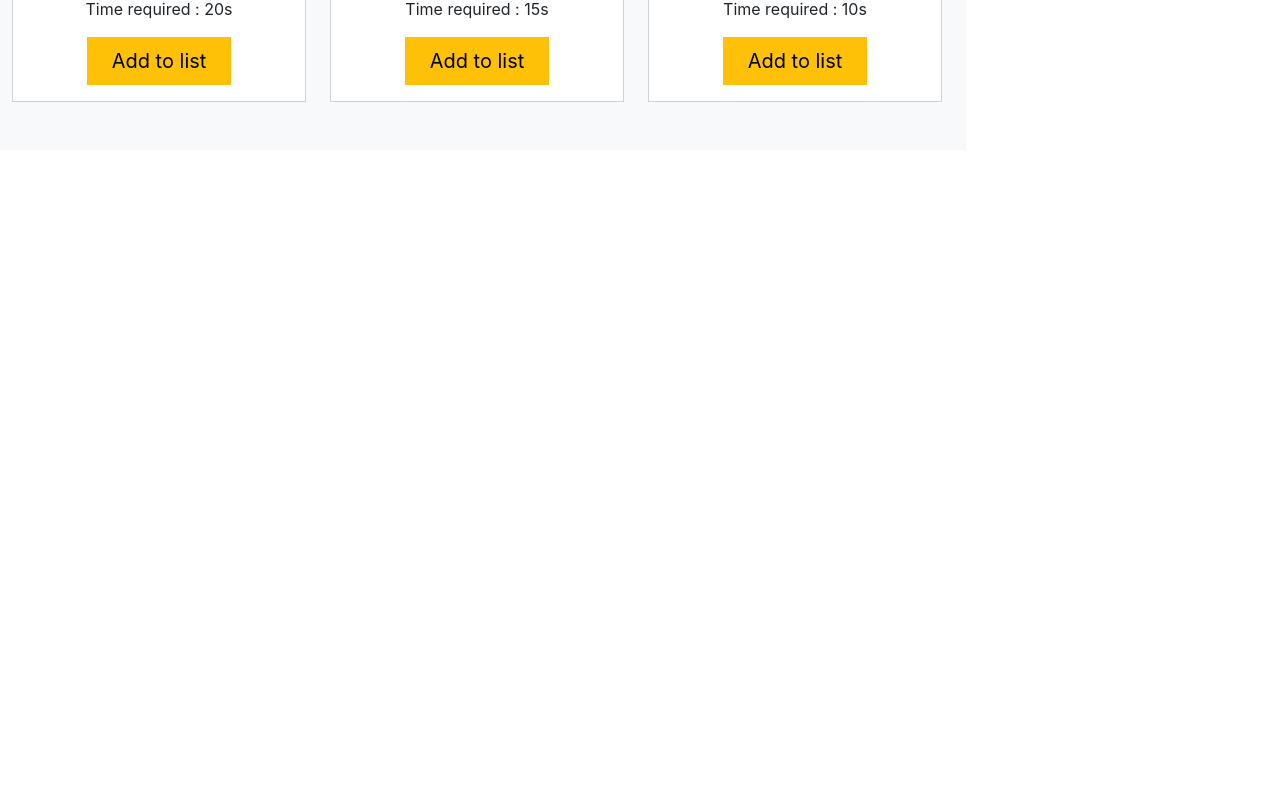
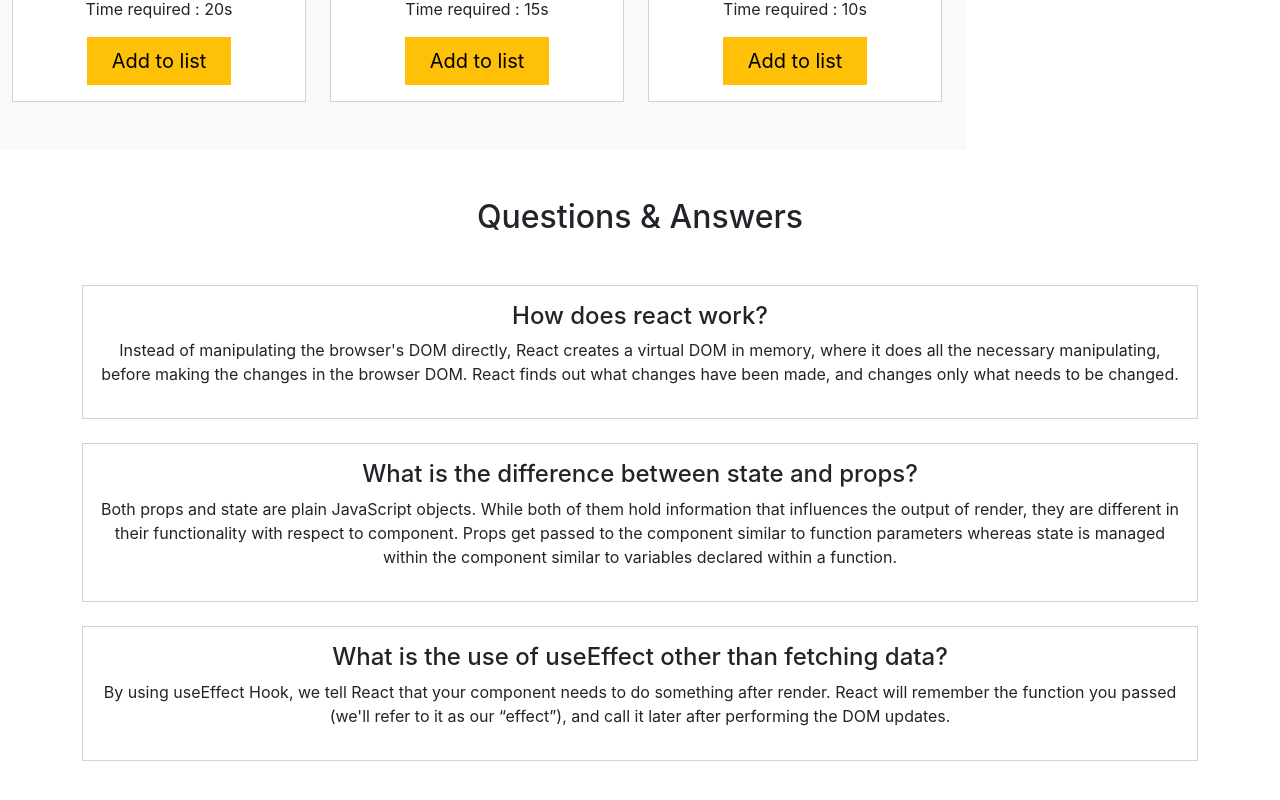
Before and after one commit to NahidIbnAli/fitness-heroes, a React (Create React App) app: page / in a window 1280 px wide. Shown: the part 905-1705 px from the top of the page. Before the commit the page ends 1055 px from the top, so only its background shows below. Built offline with nearby package versions, Linux system fonts and the light colour scheme.

Commit message:
added blog component

```diff
--- a/src/App.js
+++ b/src/App.js
@@ -1,10 +1,12 @@
 import './App.css';
+import Blog from './components/Blog/Blog';
 import Home from './components/Home/Home';
 
 function App() {
   return (
     <div className="App">
       <Home></Home>
+      <Blog></Blog>
     </div>
   );
 }
--- /dev/null
+++ b/src/components/Blog/Blog.js
@@ -0,0 +1,37 @@
+import React from 'react';
+
+const Blog = () => {
+    return (
+        <div className='container py-5'>
+            <h2 className='text-center'>Questions & Answers</h2>
+            <div className="row mt-4 g-4">
+                <div className='col-12'>
+                    <div className="card rounded-0">
+                        <div className="card-body text-center">
+                            <h4 className="card-title">How does react work?</h4>
+                             <p>Instead of manipulating the browser's DOM directly, React creates a virtual DOM in memory, where it does all the necessary manipulating, before making the changes in the browser DOM. React finds out what changes have been made, and changes only what needs to be changed.</p>
+                        </div>
+                    </div>
+                </div>
+                <div className='col-12'>
+                    <div className="card rounded-0">
+                        <div className="card-body text-center">
+                            <h4 className="card-title">What is the difference between state and props?</h4>
+                             <p>Both props and state are plain JavaScript objects. While both of them hold information that influences the output of render, they are different in their functionality with respect to component. Props get passed to the component similar to function parameters whereas state is managed within the component similar to variables declared within a function.</p>
+                        </div>
+                    </div>
+                </div>
+                <div className='col-12'>
+                    <div className="card rounded-0">
+                        <div className="card-body text-center">
+                            <h4 className="card-title">What is the use of useEffect other than fetching data?</h4>
+                             <p> By using useEffect Hook, we tell React that your component needs to do something after render. React will remember the function you passed (we'll refer to it as our “effect”), and call it later after performing the DOM updates.</p>
+                        </div>
+                    </div>
+                </div>
+            </div>
+        </div>
+    );
+};
+
+export default Blog;
```
Also changed, not shown: src/components/Blog/Blog.css (added).
